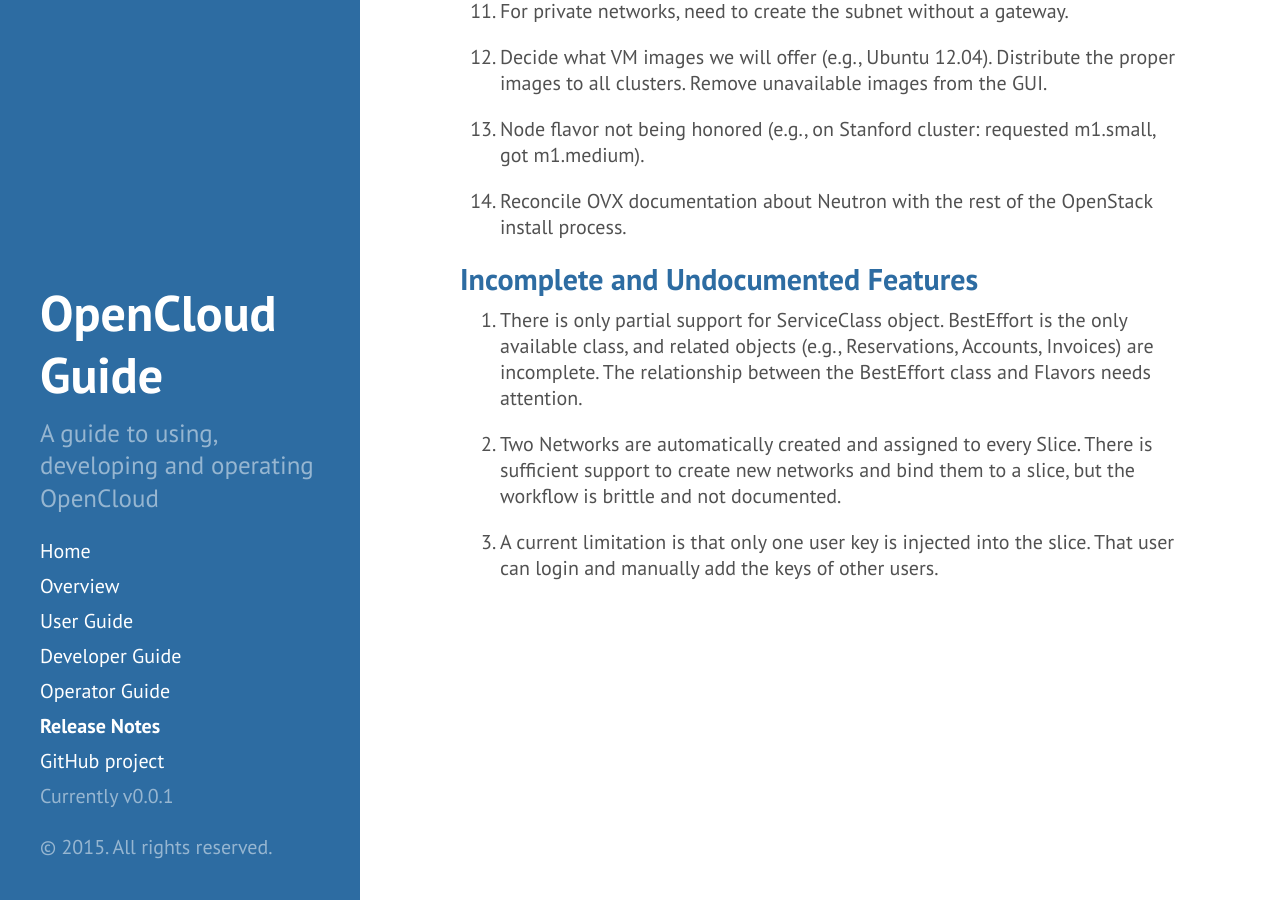
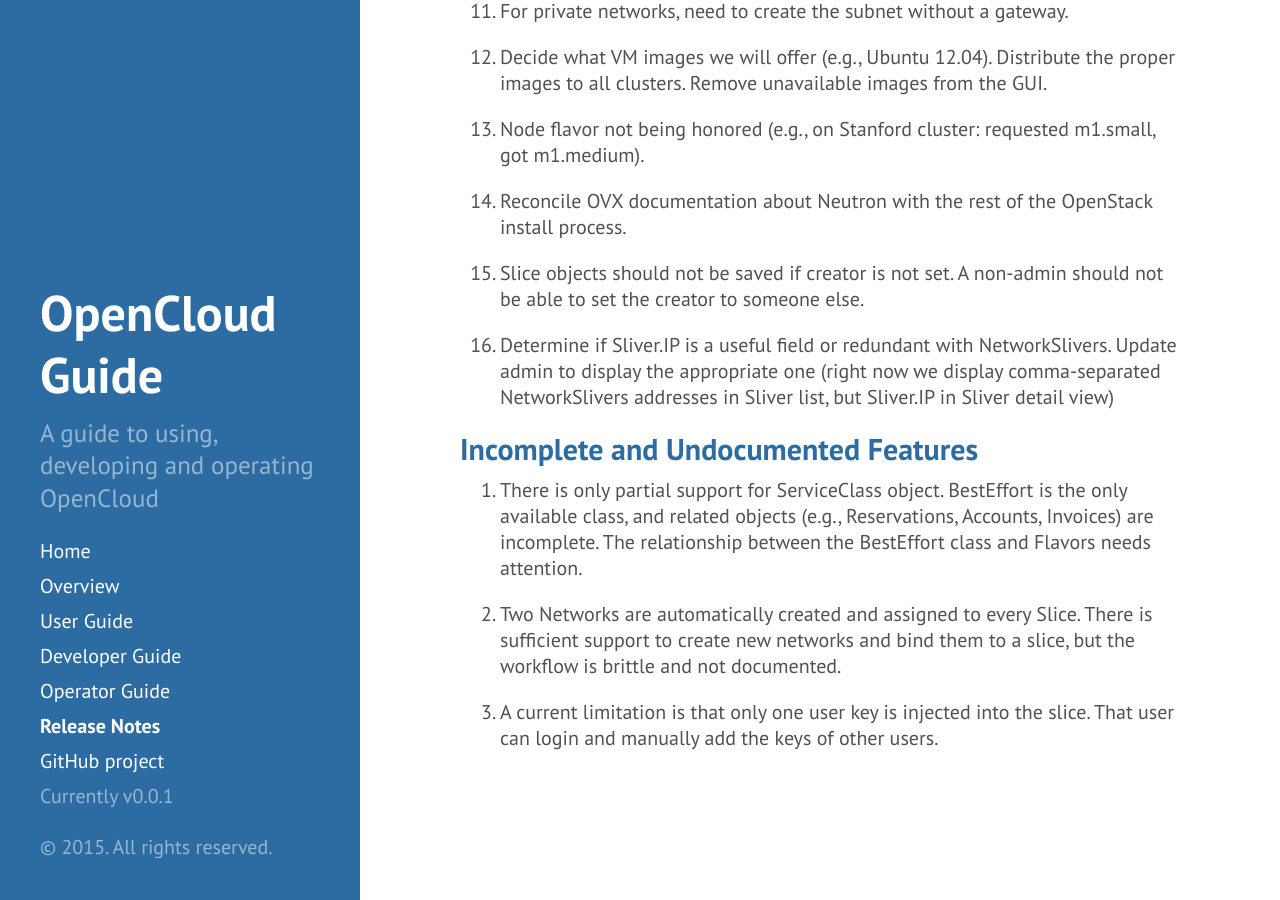
Before and after one commit to open-cloud/open-cloud.github.io.old, a Jekyll site: the page built from 4_notes.md, in a window 1280 px wide and 900 px high, scrolled down 790 px. Built offline with Jekyll 4.4.1, drawn with Linux system fonts in a browser that asks for light colours; Markdown is read by kramdown in place of the engine named in the settings.

Commit message:
add note about Sliver.IP

```diff
--- a/4_notes.md
+++ b/4_notes.md
@@ -47,6 +47,9 @@
 14. Reconcile OVX documentation about Neutron with the rest of the
 OpenStack install process.
 
+15. Slice objects should not be saved if creator is not set. A non-admin should not be able to set the creator to someone else.
+
+16. Determine if Sliver.IP is a useful field or redundant with NetworkSlivers. Update admin to display the appropriate one (right now we display comma-separated NetworkSlivers addresses in Sliver list, but Sliver.IP in Sliver detail view)
 
 ##Incomplete and Undocumented Features
 
```
